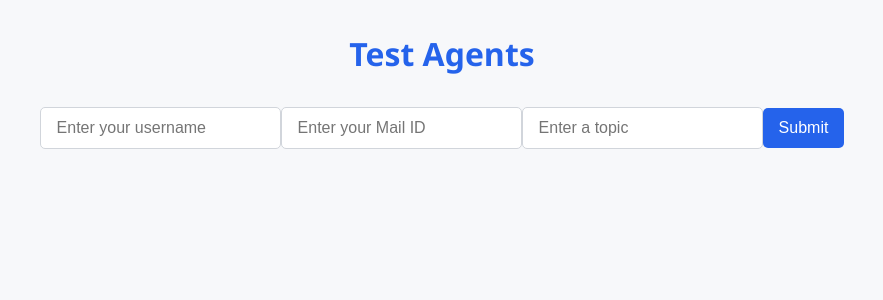
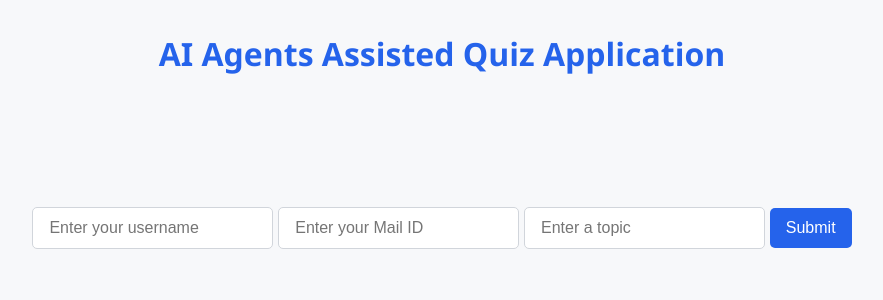
Before and after one commit to naveenkumar-interns/qbot, a React (Vite) app in the folder frontend/: page / in a window 1280 px wide. Shown: the top 300 px of the page, without its empty margins (198-1081 px from the left). Built offline with nearby package versions, Linux system fonts and the light colour scheme.

Commit message:
second commit

```diff
--- a/frontend/src/App.jsx
+++ b/frontend/src/App.jsx
@@ -8,7 +8,7 @@ function App() {
   return (
     <BrowserRouter>
       <div className="App">
-        <h1>Test Agents</h1>
+        <h1>AI Agents Assisted Quiz Application</h1>
         <Routes>
           <Route path="/" element={<Topic />} />
           <Route path="/questions" element={<Questions />} />
--- a/frontend/src/pages/Topic.css
+++ b/frontend/src/pages/Topic.css
@@ -43,3 +43,12 @@ span[style] {
   margin-top: 1rem;
   display: block;
 }
+
+.box{
+  margin-top: 100px;
+  display: flex;
+  flex-direction: row;
+  gap: 0.3rem;
+  align-items: center;
+  justify-content: center;
+}
--- a/frontend/src/pages/Topic.jsx
+++ b/frontend/src/pages/Topic.jsx
@@ -40,6 +40,7 @@ function Topic() {
   return (
     <div className="App">
       <form onSubmit={handleSubmit}>
+        <div className='box'>
         <input
           type="text"
           value={user}
@@ -64,6 +65,7 @@ function Topic() {
         <button type="submit" disabled={loading}>
           {loading ? 'Sending...' : 'Submit'}
         </button>
+        </div>
       </form>
       {error && (
         <span style={{ color: 'red' }}>{error}</span>
```
